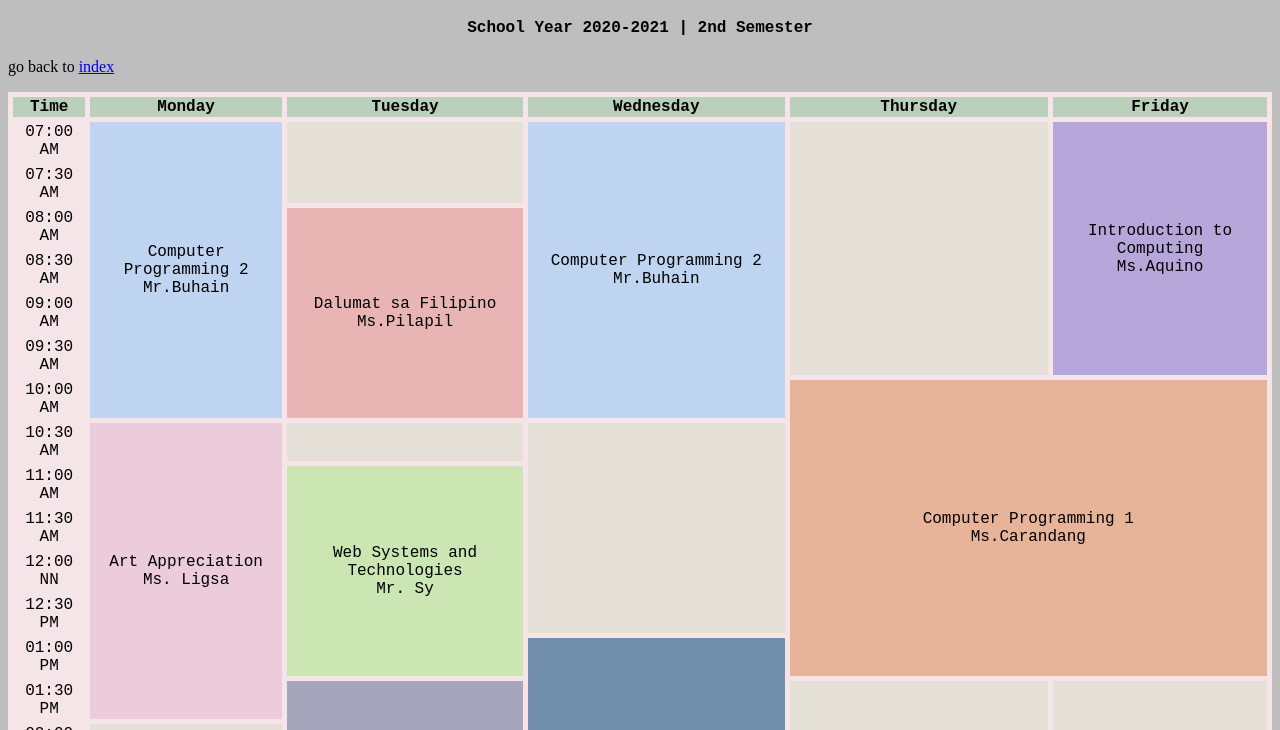
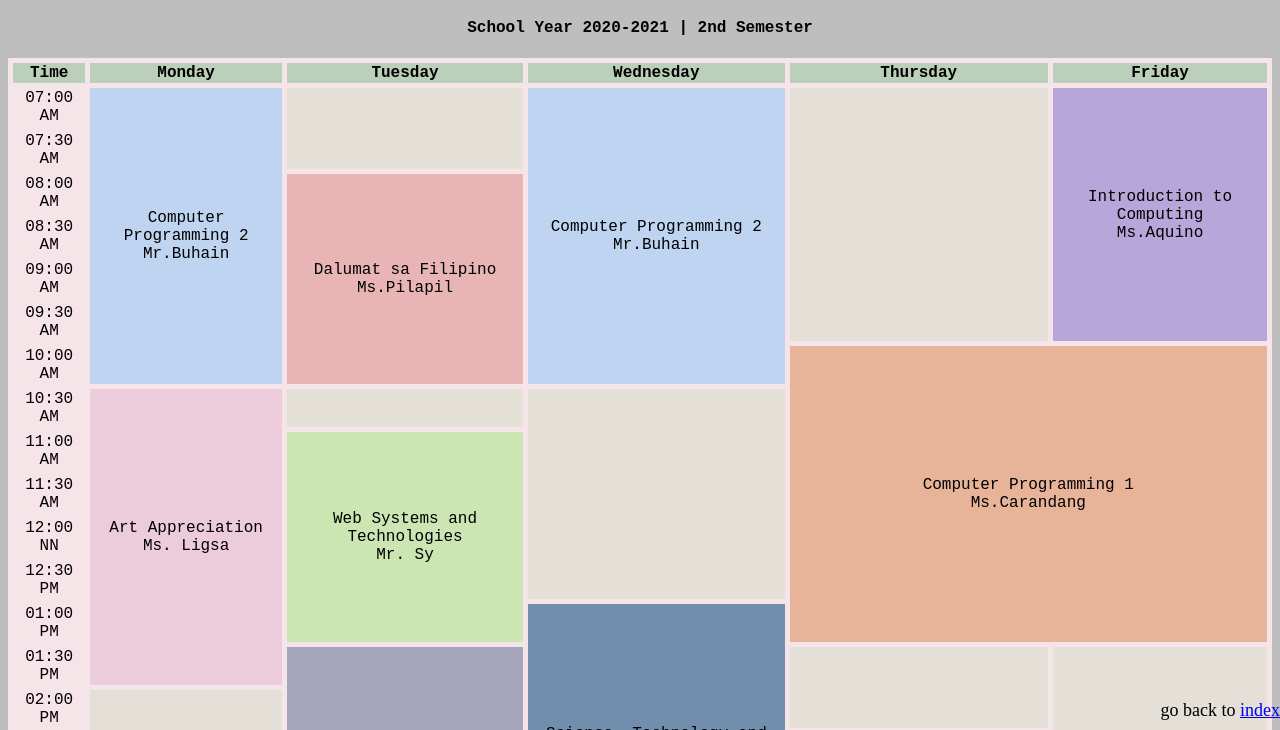
Before and after one commit to chelsiasalomeo/chelsiasalomeo.github.io, a plain HTML site: page activity5.html in a window 1280 px wide. Shown: the part 61-791 px from the top of the page. Drawn offline with Linux system fonts and the light colour scheme.

Commit message:
Update schedule.css

```diff
--- a/schedule.css
+++ b/schedule.css
@@ -20,3 +20,10 @@ h1, h4, td
 	{
 		background-color: #E4DFD7;
 	}
+p
+	{
+		position: fixed;
+		bottom: 0;
+		right: 0;
+		font-size: 18px;
+	}
```
